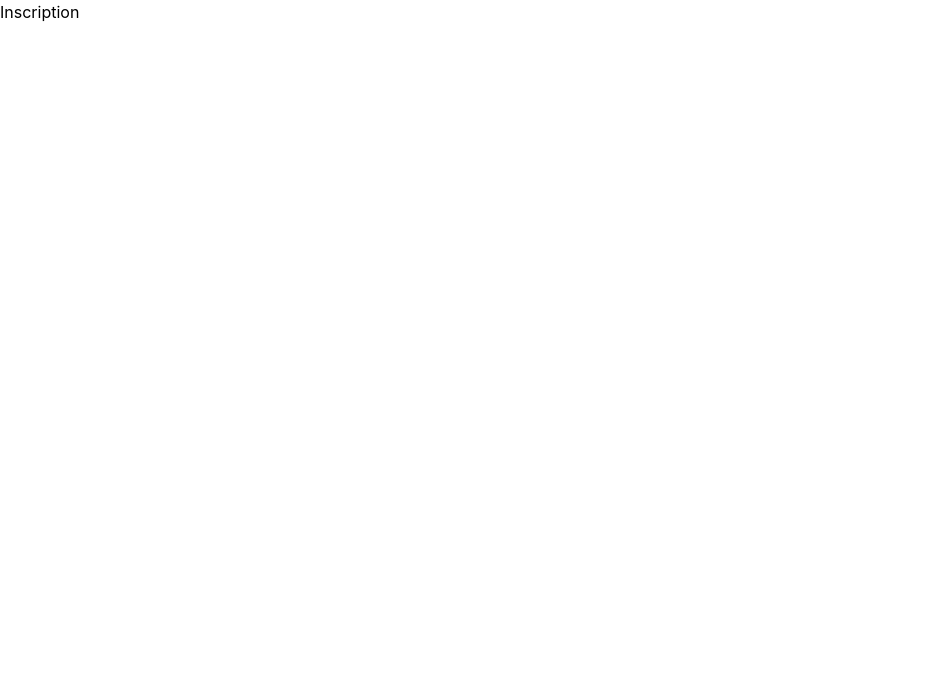
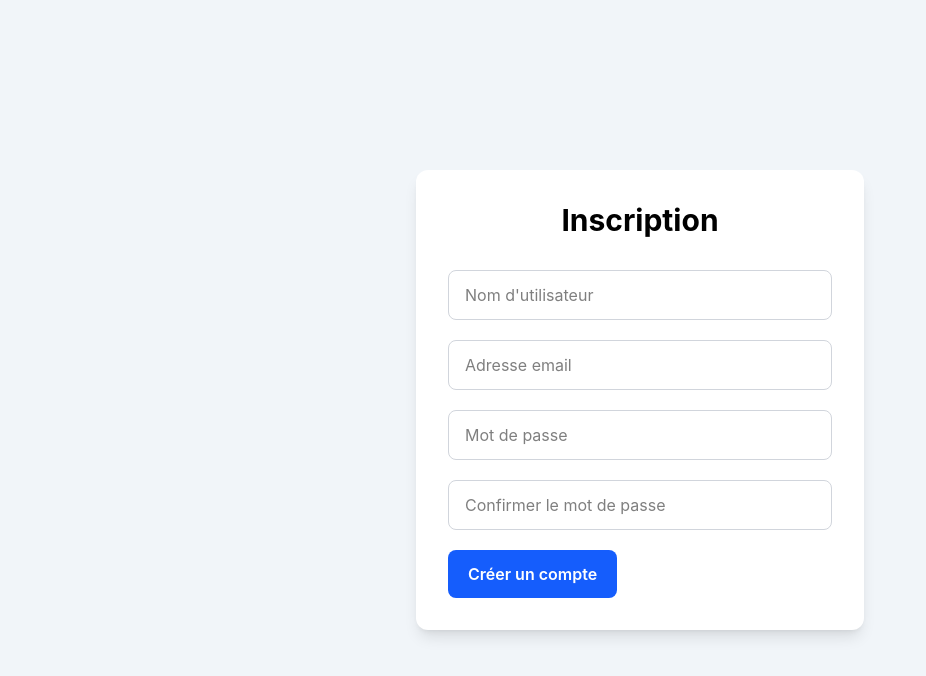
Before and after one commit to Radovoahary/lenz, a React (Vite) app in the folder frontend/: page /register in a window 1280 px wide. Shown: the top 676 px of the page, without its empty margins (0-926 px from the left). Built offline with nearby package versions, Linux system fonts and the light colour scheme.

Commit message:
Modifying also the registerPage style

```diff
--- a/frontend/src/components/auth/RegisterForm.tsx
+++ b/frontend/src/components/auth/RegisterForm.tsx
@@ -0,0 +1,143 @@
+import { useForm } from "react-hook-form";
+import { zodResolver } from "@hookform/resolvers/zod";
+import { z } from "zod";
+
+import Input from "../ui/Input";
+import Button from "../ui/Button";
+
+/*
+    Schéma de validation du formulaire.
+*/
+const registerSchema = z
+  .object({
+    username: z
+      .string()
+      .min(3, "Minimum 3 caractères"),
+
+    email: z
+      .string()
+      .email("Adresse email invalide"),
+
+    password: z
+      .string()
+      .min(6, "Minimum 6 caractères"),
+
+    confirmPassword: z
+      .string()
+      .min(6, "Minimum 6 caractères"),
+  })
+
+  /*
+      Vérifie que les deux mots de passe sont identiques.
+  */
+  .refine((data) => data.password === data.confirmPassword, {
+    message: "Les mots de passe ne correspondent pas",
+    path: ["confirmPassword"],
+  });
+
+type RegisterData = z.infer<typeof registerSchema>;
+
+function RegisterForm() {
+
+  const {
+    register,
+    handleSubmit,
+    formState: { errors },
+  } = useForm<RegisterData>({
+    resolver: zodResolver(registerSchema),
+  });
+
+  /*
+      Plus tard :
+      -> appel API
+      -> connexion automatique
+  */
+  function onSubmit(data: RegisterData) {
+
+    console.log(data);
+
+  }
+
+  return (
+
+    <form
+      onSubmit={handleSubmit(onSubmit)}
+      className="space-y-5"
+    >
+
+      <div>
+
+        <Input
+          placeholder="Nom d'utilisateur"
+          {...register("username")}
+        />
+
+        <p className="mt-1 text-sm text-red-500">
+
+          {errors.username?.message}
+
+        </p>
+
+      </div>
+
+      <div>
+
+        <Input
+          type="email"
+          placeholder="Adresse email"
+          {...register("email")}
+        />
+
+        <p className="mt-1 text-sm text-red-500">
+
+          {errors.email?.message}
+
+        </p>
+
+      </div>
+
+      <div>
+
+        <Input
+          type="password"
+          placeholder="Mot de passe"
+          {...register("password")}
+        />
+
+        <p className="mt-1 text-sm text-red-500">
+
+          {errors.password?.message}
+
+        </p>
+
+      </div>
+
+      <div>
+
+        <Input
+          type="password"
+          placeholder="Confirmer le mot de passe"
+          {...register("confirmPassword")}
+        />
+
+        <p className="mt-1 text-sm text-red-500">
+
+          {errors.confirmPassword?.message}
+
+        </p>
+
+      </div>
+
+      <Button type="submit">
+
+        Créer un compte
+
+      </Button>
+
+    </form>
+
+  );
+
+}
+
+export default RegisterForm;
--- a/frontend/src/pages/RegisterPage.tsx
+++ b/frontend/src/pages/RegisterPage.tsx
@@ -1,5 +1,24 @@
+import AuthLayout from "../components/auth/AuthLayout";
+import RegisterForm from "../components/auth/RegisterForm";
+
 function RegisterPage() {
-  return <h1>Inscription</h1>;
+
+  return (
+
+    <AuthLayout>
+
+      <h1 className="mb-8 text-center text-3xl font-bold">
+
+        Inscription
+
+      </h1>
+
+      <RegisterForm />
+
+    </AuthLayout>
+
+  );
+
 }
 
 export default RegisterPage;
```
